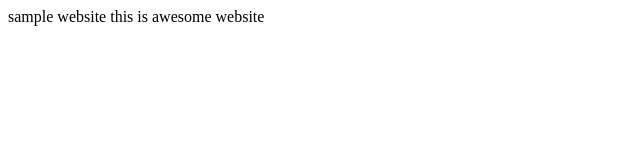
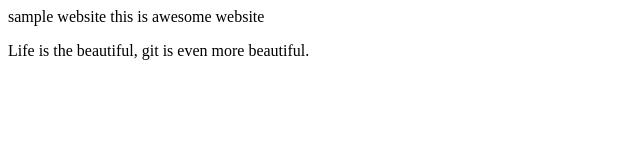
Before and after one commit to SanKet90111/Mydemowebdevops, a plain HTML site: page index.html in a window 1280 px wide. Shown: the whole page, without its empty margins (0-640 px from the left). Drawn offline with Linux system fonts and the light colour scheme.

Commit message:
added <p> tag in index.html

```diff
--- a/index.html
+++ b/index.html
@@ -1,4 +1,5 @@
 <html>
 <tital>sample website </tital>
 <head>this is awesome website </head>
+<p>Life is the beautiful, git is even more beautiful.</p>
 </html>
```
